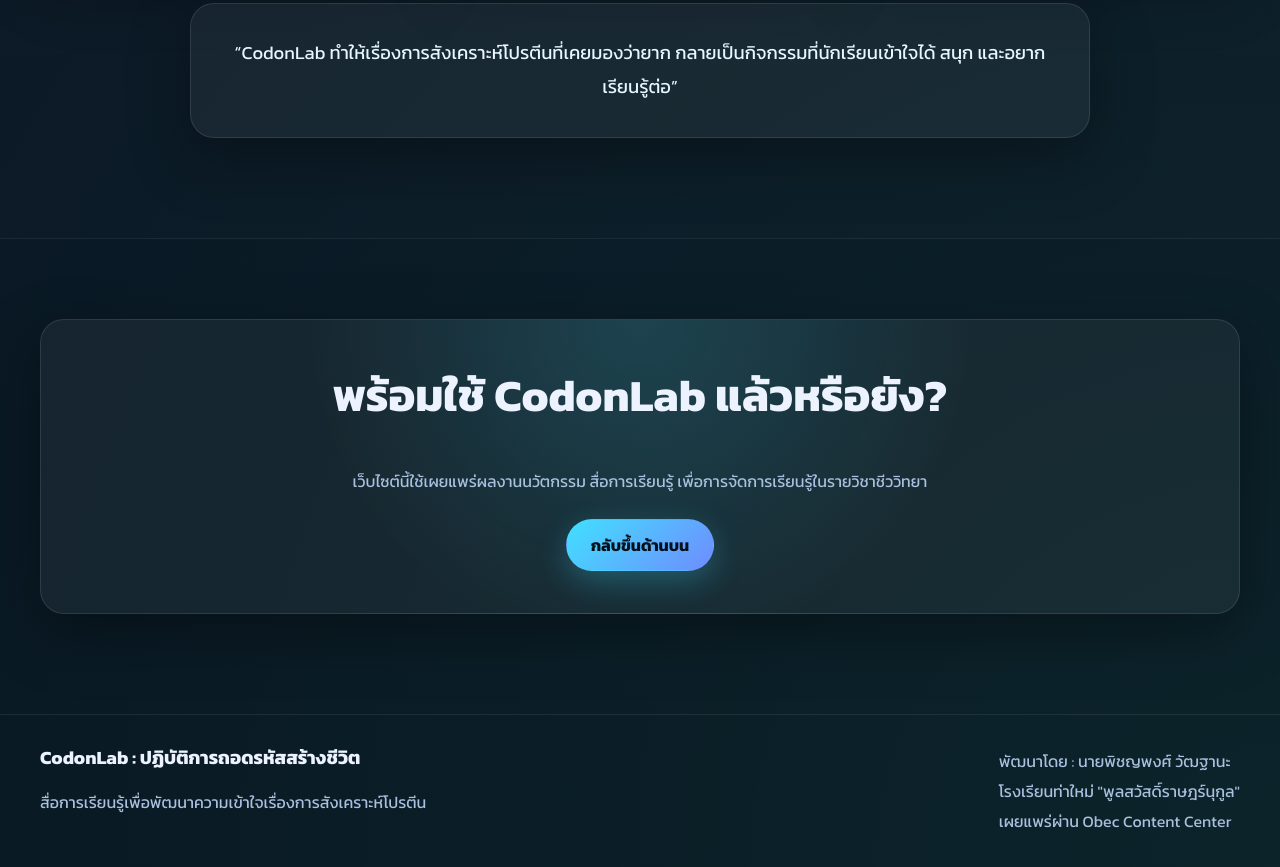
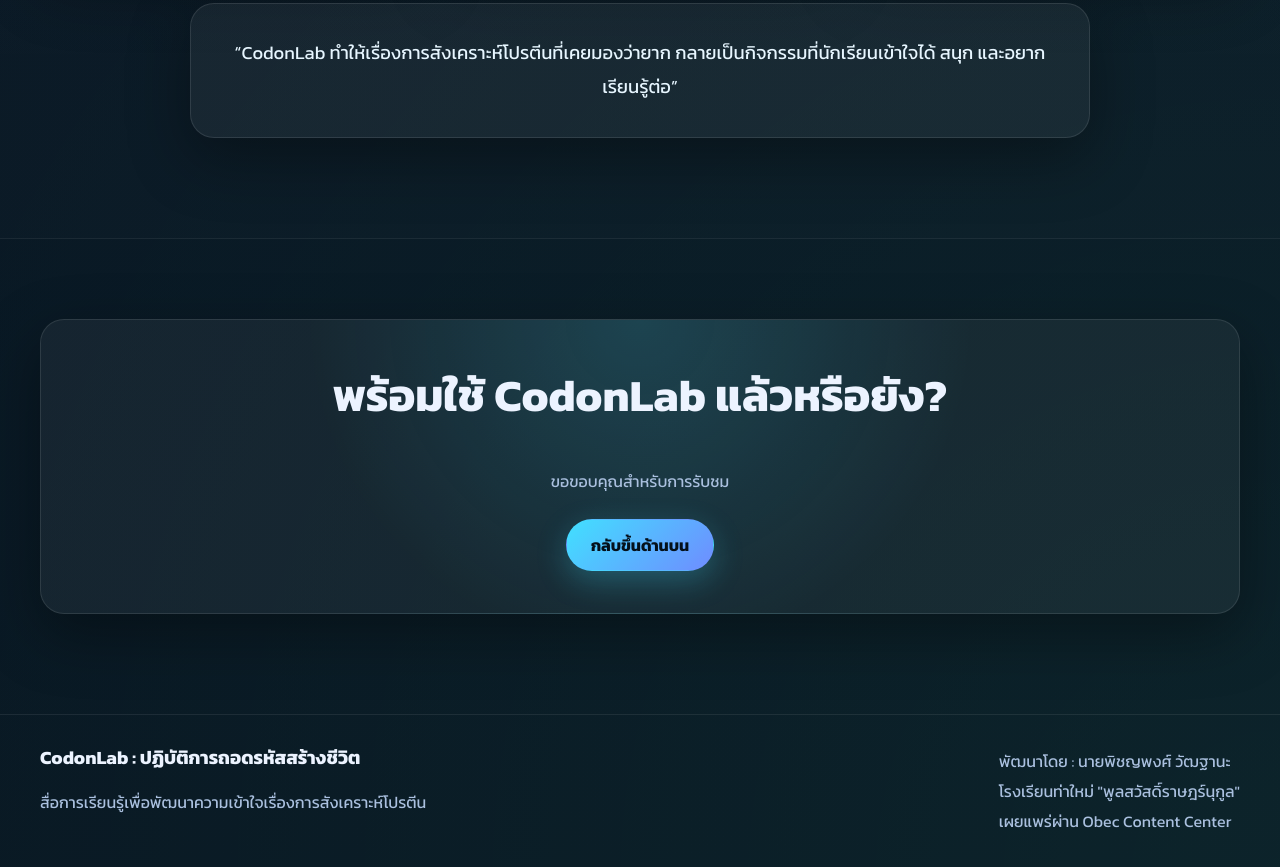
Before and after one commit to pitchaya-app/CodonLab, a plain HTML site: page index.html in a window 1280 px wide. Shown: the part 6960-7827 px from the top of the page. Drawn offline with Linux system fonts and the light colour scheme.

Commit message:
Update index.html

```diff
--- a/index.html
+++ b/index.html
@@ -531,8 +531,7 @@
         <div class="cta-box reveal">
           <h2>พร้อมใช้ CodonLab แล้วหรือยัง?</h2>
           <p>
-            เว็บไซต์นี้ใช้เผยแพร่ผลงานนวัตกรรม สื่อการเรียนรู้ เพื่อการจัดการเรียนรู้ในรายวิชาชีววิทยา
-
+           ขอขอบคุณสำหรับการรับชม
           </p>
           <a href="#top" class="btn btn-primary">กลับขึ้นด้านบน</a>
         </div>
```
